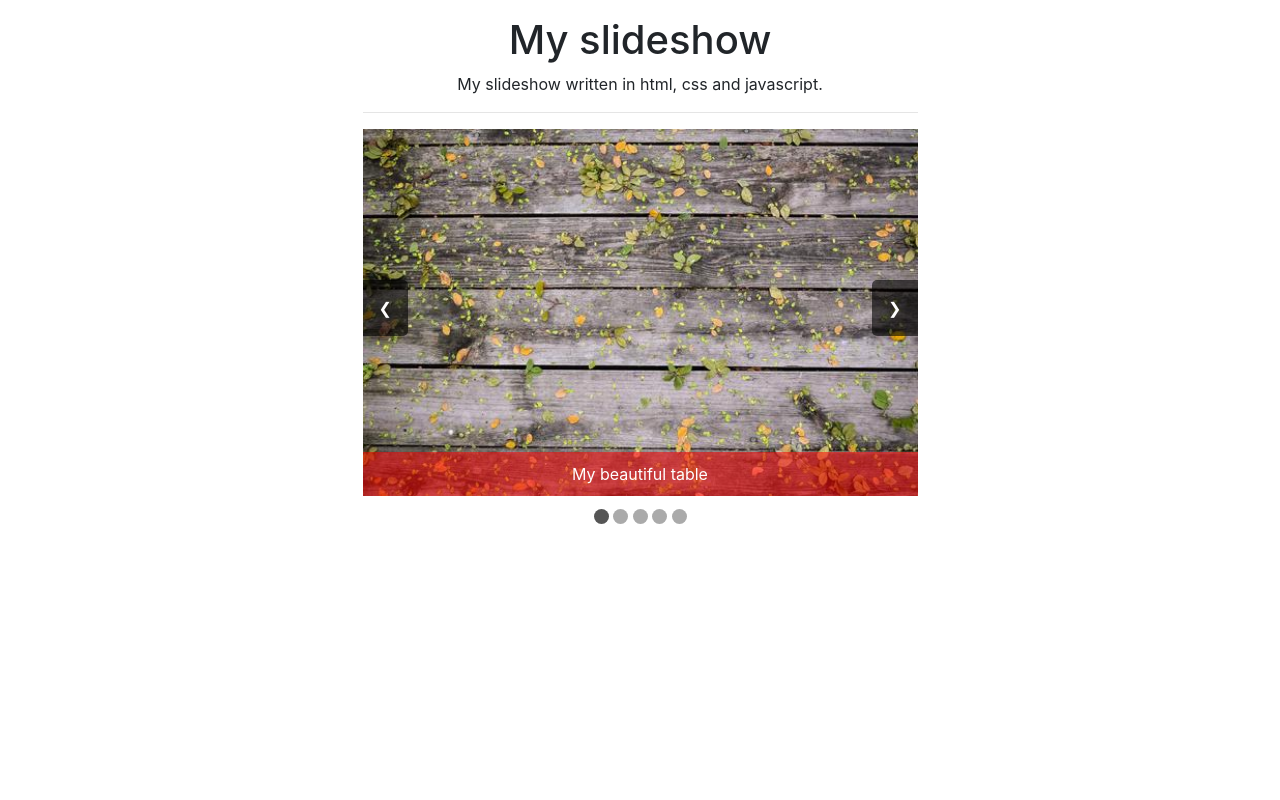
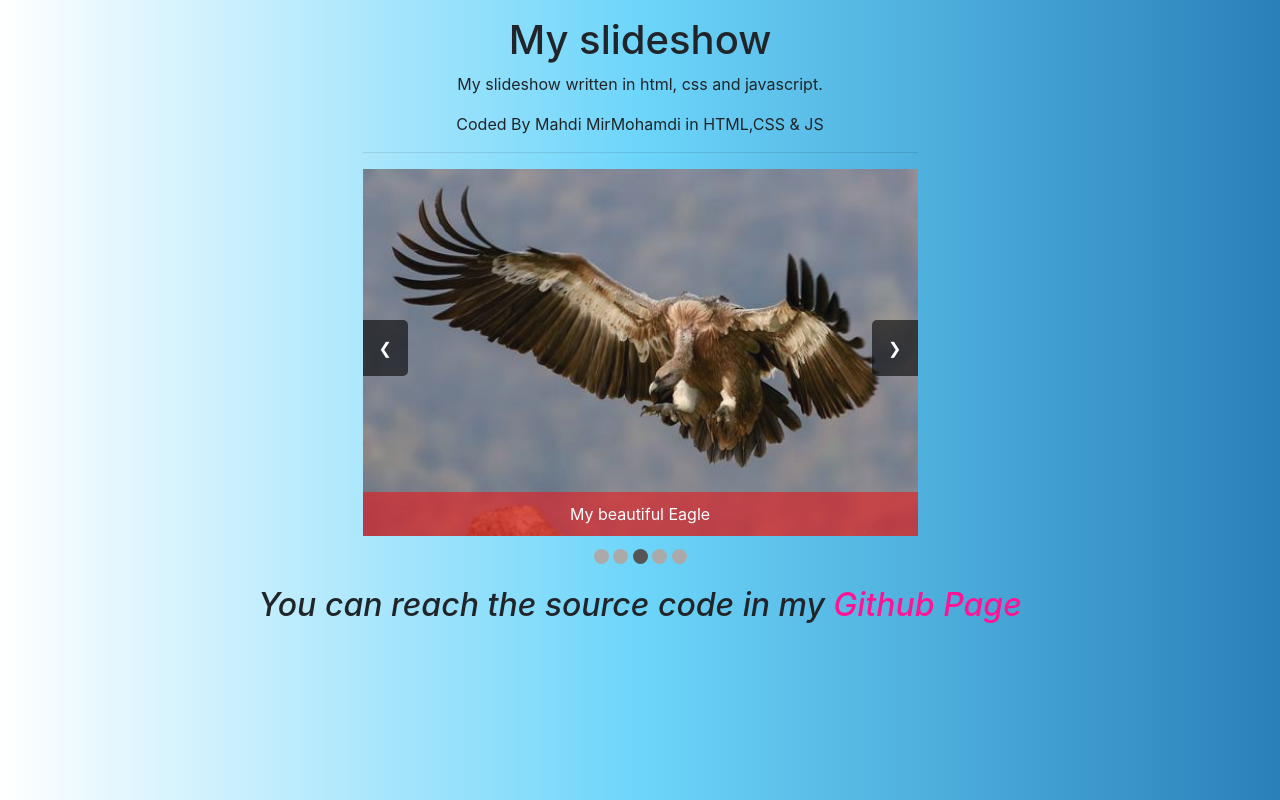
Before and after one commit to mahdimirmohamadi/SlideShow-VanillaJS, a plain HTML site: page index.html in a window 1280 px wide. Drawn offline with Linux system fonts and the light colour scheme.

Commit message:
JS for buttons and also (mouseover and mouseleave are handled). a gradient background is added too

```diff
--- a/index.html
+++ b/index.html
@@ -11,6 +11,7 @@
 		<div class="w-50 mx-auto my-3 text-center">
 			<h1>My slideshow</h1>
 			<p>My slideshow written in html, css and javascript.</p>
+            <p>Coded By Mahdi MirMohamdi in HTML,CSS & JS</p>
 			<hr>
             <div class="slideshow">
                 <div class="slides">
@@ -60,6 +61,10 @@
 
 
 	</div>
+
+    <footer>
+        <h2>You can reach the source code in my <a href="https://github.com/mahdimirmohamadi"> Github Page</a></h2>
+    </footer>
 	<script src="slideshow.js"></script>
 </body>
 </html>
--- a/slideshow.js
+++ b/slideshow.js
@@ -11,9 +11,14 @@ let goNext = () => {
 	classSwitcher()
 }
 
+let goPrev = () => {
+	active = (active == 0) ? slides.length - 1 : active - 1
+	classSwitcher()
+}
+
 //variables
 let active = 0
-let timer = 1000
+let timer = 2000
 
 let slideshow = document.querySelector(".slideshow")
 let slides = document.querySelectorAll(".slide")
@@ -22,4 +27,27 @@ let prev = document.querySelector(".prev")
 let next = document.querySelector(".next")
 
 // setInterval
-setInterval(goNext, timer)
+let runSlideshow = setInterval(goNext, timer)
+
+
+// point event
+points.forEach((point, index) => {
+    point.addEventListener("click",e =>{
+        active = index
+        classSwitcher()
+    })
+})
+
+
+// next event
+next.addEventListener("click", e => goNext())
+
+// previous event
+prev.addEventListener("click", e => goPrev())
+
+// mouseover
+
+slideshow.addEventListener("mouseover",e => clearInterval(runSlideshow))
+
+//mouseleave
+slideshow.addEventListener("mouseleave",e => runSlideshow = setInterval(goNext, timer))
--- a/styles.css
+++ b/styles.css
@@ -1,3 +1,9 @@
+body{
+    background: #2980B9;  /* fallback for old browsers */
+    background: -webkit-linear-gradient(to right, #FFFFFF, #6DD5FA, #2980B9);  /* Chrome 10-25, Safari 5.1-6 */
+    background: linear-gradient(to right, #FFFFFF, #6DD5FA, #2980B9); /* W3C, IE 10+/ Edge, Firefox 16+, Chrome 26+, Opera 12+, Safari 7+ */
+
+}
 .slideshow {
 	cursor: pointer;
 }
@@ -9,8 +15,12 @@
 .slide {
 	display: none;
 	position: relative;
+    animation: fade 1.5s;
 }
-
+@keyframes fade{
+    0% {opacity: 0;}
+    100% {opacity: 1;}
+}
 .slide.active {
 	display: block;
 }
@@ -43,7 +53,7 @@
 }
 
 .slide div:hover p {
-	font-size: 3.5rem;
+	font-size: 3rem;
 }
 
 .prev, .next {
@@ -81,3 +91,13 @@
 .points span.active {
 	background-color: #555;
 }
+
+
+footer{
+    text-align: center;
+    font-style: italic;
+}
+
+footer a{
+    color: deeppink;
+}
```
